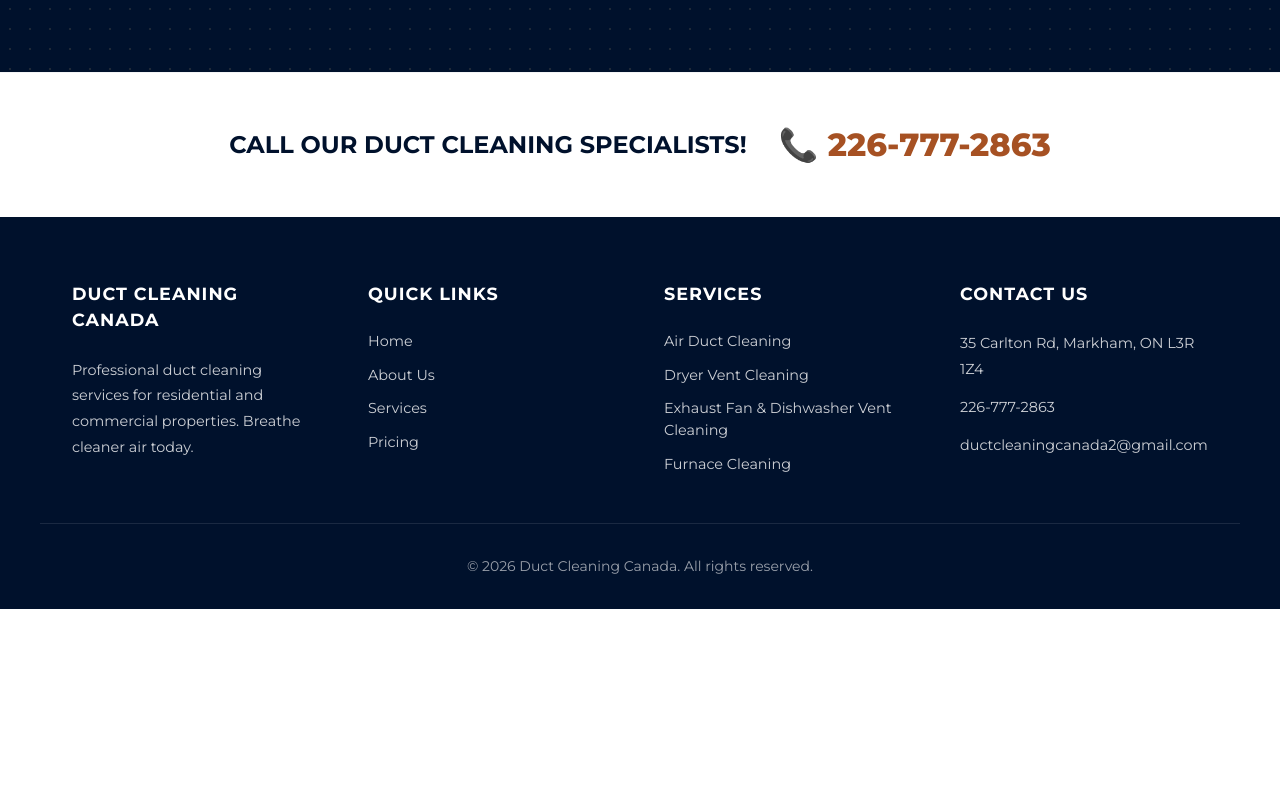
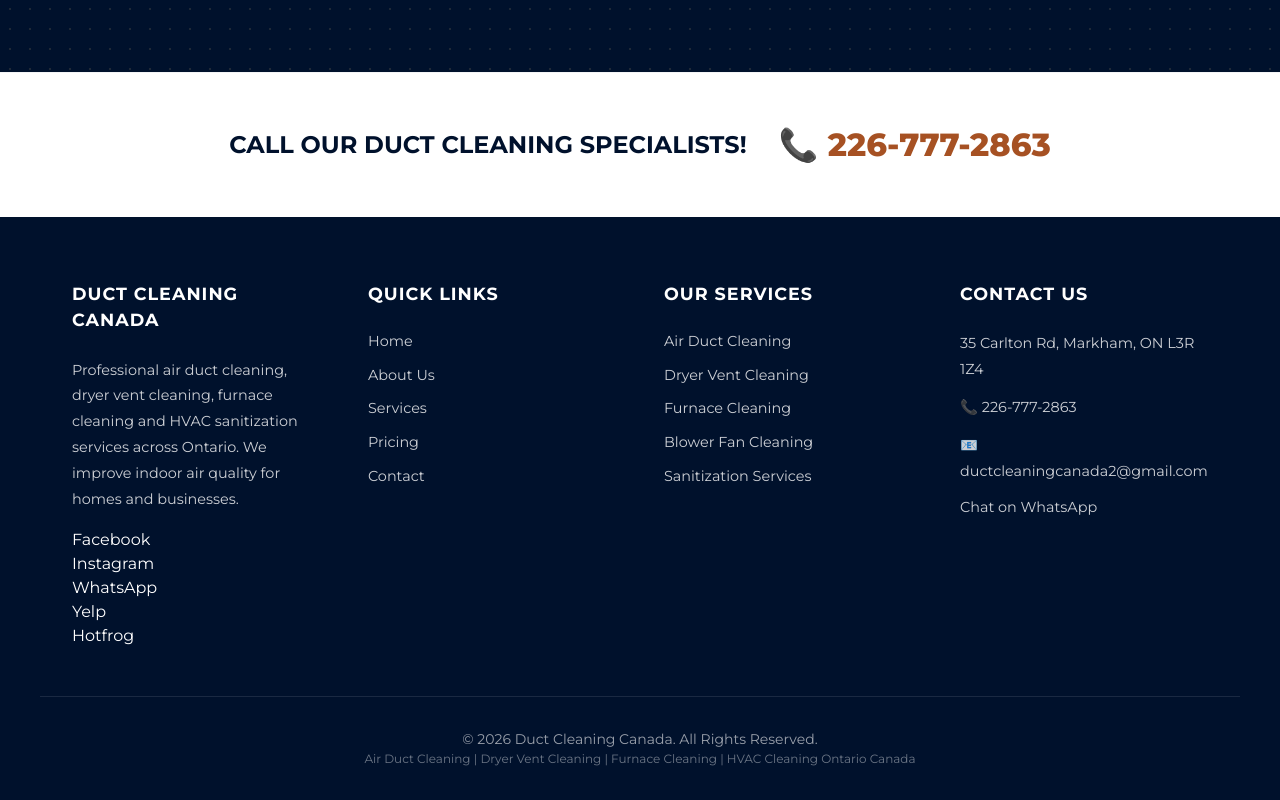
Before and after one commit to josph8487-prog/duct-Canada-original, a Next.js app: page / in a window 1280 px wide. Shown: the part 5729-6529 px from the top of the page. Before the commit the page ends 6338 px from the top, so only its background shows below. Built offline with nearby package versions, Linux system fonts and the light colour scheme.

Commit message:
Update Footer.tsx

```diff
--- a/src/components/Footer.tsx
+++ b/src/components/Footer.tsx
@@ -4,10 +4,12 @@ import styles from './Footer.module.css';
 const Footer = () => {
   return (
     <>
-            {/* Pre-Footer CTA Banner */}
+      {/* Pre-Footer CTA */}
       <div className={styles.preFooter}>
         <div className={`container ${styles.preFooterContent}`}>
-                    <div className={styles.preFooterText}>Call our Duct Cleaning Specialists!</div>
+          <div className={styles.preFooterText}>
+            Call our Duct Cleaning Specialists!
+          </div>
           <a href="tel:226-777-2863" className={styles.preFooterPhone}>
             📞 226-777-2863
           </a>
@@ -16,14 +18,41 @@ const Footer = () => {
 
       <footer className={styles.footer}>
         <div className={`container ${styles.grid}`}>
+
+          {/* Company Info */}
           <div className={styles.col}>
             <h3>Duct Cleaning Canada</h3>
             <p>
-                            Professional duct cleaning services for residential and commercial properties.
-                            Breathe cleaner air today.
+              Professional air duct cleaning, dryer vent cleaning, furnace cleaning
+              and HVAC sanitization services across Ontario. We improve indoor air quality
+              for homes and businesses.
             </p>
+
+            {/* BACKLINKS - SOCIAL */}
+            <div style={{ marginTop: '15px' }}>
+              <a href="https://www.facebook.com/share/1BVciPbPKA/" target="_blank" rel="noopener noreferrer">
+                Facebook
+              </a>
+              <br />
+              <a href="https://www.instagram.com/duct_cleaning_canada/" target="_blank" rel="noopener noreferrer">
+                Instagram
+              </a>
+              <br />
+              <a href="https://wa.me/12267772863" target="_blank" rel="noopener noreferrer">
+                WhatsApp
+              </a>
+              <br />
+              <a href="https://biz.yelp.com/biz_photos/ipveeiH_e-0z2yo_ng1xlw?exitIntentKeyValue=655dbcc1-0a1d-49b2-a342-42b4afcbbda7" target="_blank" rel="noopener noreferrer">
+                Yelp
+              </a>
+              <br />
+              <a href="https://www.hotfrog.ca/company/2748911d6537073e9476bb10ec11b299/duct-cleaning-canada/markham/heating-air" target="_blank" rel="noopener noreferrer">
+                Hotfrog
+              </a>
+            </div>
           </div>
 
+          {/* Quick Links */}
           <div className={styles.col}>
             <h3>Quick Links</h3>
             <div className={styles.links}>
@@ -31,31 +60,45 @@ const Footer = () => {
               <Link href="/about">About Us</Link>
               <Link href="/services">Services</Link>
               <Link href="/pricing">Pricing</Link>
+              <Link href="/contact">Contact</Link>
             </div>
           </div>
 
+          {/* Services */}
           <div className={styles.col}>
-                        <h3>Services</h3>
+            <h3>Our Services</h3>
             <div className={styles.links}>
               <Link href="/services">Air Duct Cleaning</Link>
               <Link href="/services">Dryer Vent Cleaning</Link>
-                            <Link href="/services">Exhaust Fan & Dishwasher Vent Cleaning</Link>
               <Link href="/services">Furnace Cleaning</Link>
+              <Link href="/services">Blower Fan Cleaning</Link>
+              <Link href="/services">Sanitization Services</Link>
             </div>
           </div>
 
+          {/* Contact */}
           <div className={styles.col}>
             <h3>Contact Us</h3>
             <div className={styles.links}>
               <p>35 Carlton Rd, Markham, ON L3R 1Z4</p>
-                            <p>226-777-2863</p>
-                            <p>ductcleaningcanada2@gmail.com</p>
+              <p>📞 226-777-2863</p>
+              <p>📧 ductcleaningcanada2@gmail.com</p>
+
+              <a href="https://wa.me/12267772863" target="_blank" rel="noopener noreferrer">
+                Chat on WhatsApp
+              </a>
             </div>
           </div>
         </div>
 
+        {/* Bottom SEO Line */}
         <div className={`container ${styles.bottom}`}>
-                    <p>&copy; {new Date().getFullYear()} Duct Cleaning Canada. All rights reserved.</p>
+          <p>
+            &copy; {new Date().getFullYear()} Duct Cleaning Canada. All Rights Reserved.
+          </p>
+          <p style={{ fontSize: '12px', opacity: 0.7 }}>
+            Air Duct Cleaning | Dryer Vent Cleaning | Furnace Cleaning | HVAC Cleaning Ontario Canada
+          </p>
         </div>
       </footer>
     </>
```
Lines whose indentation alone changed are shown as unchanged.
